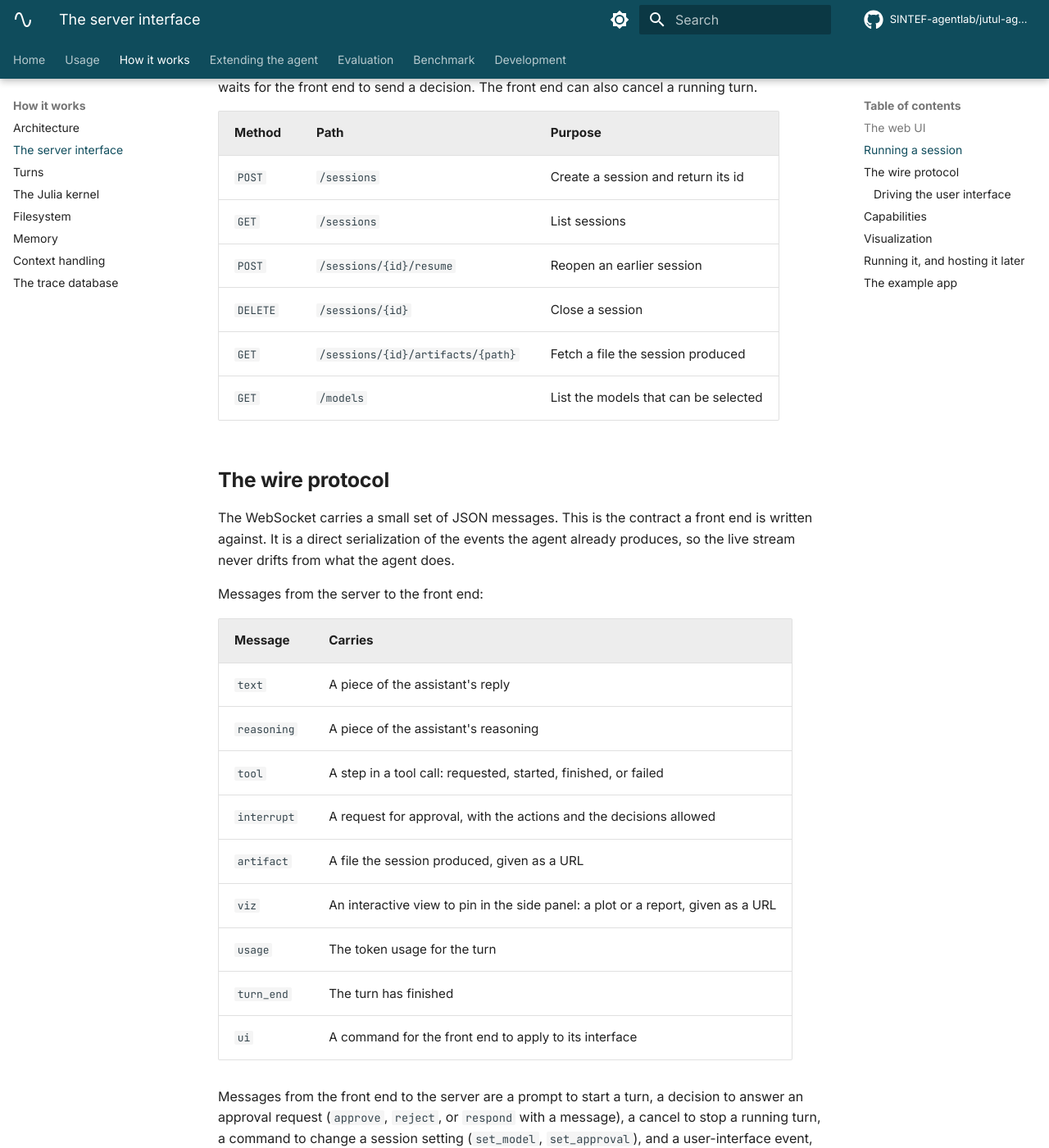
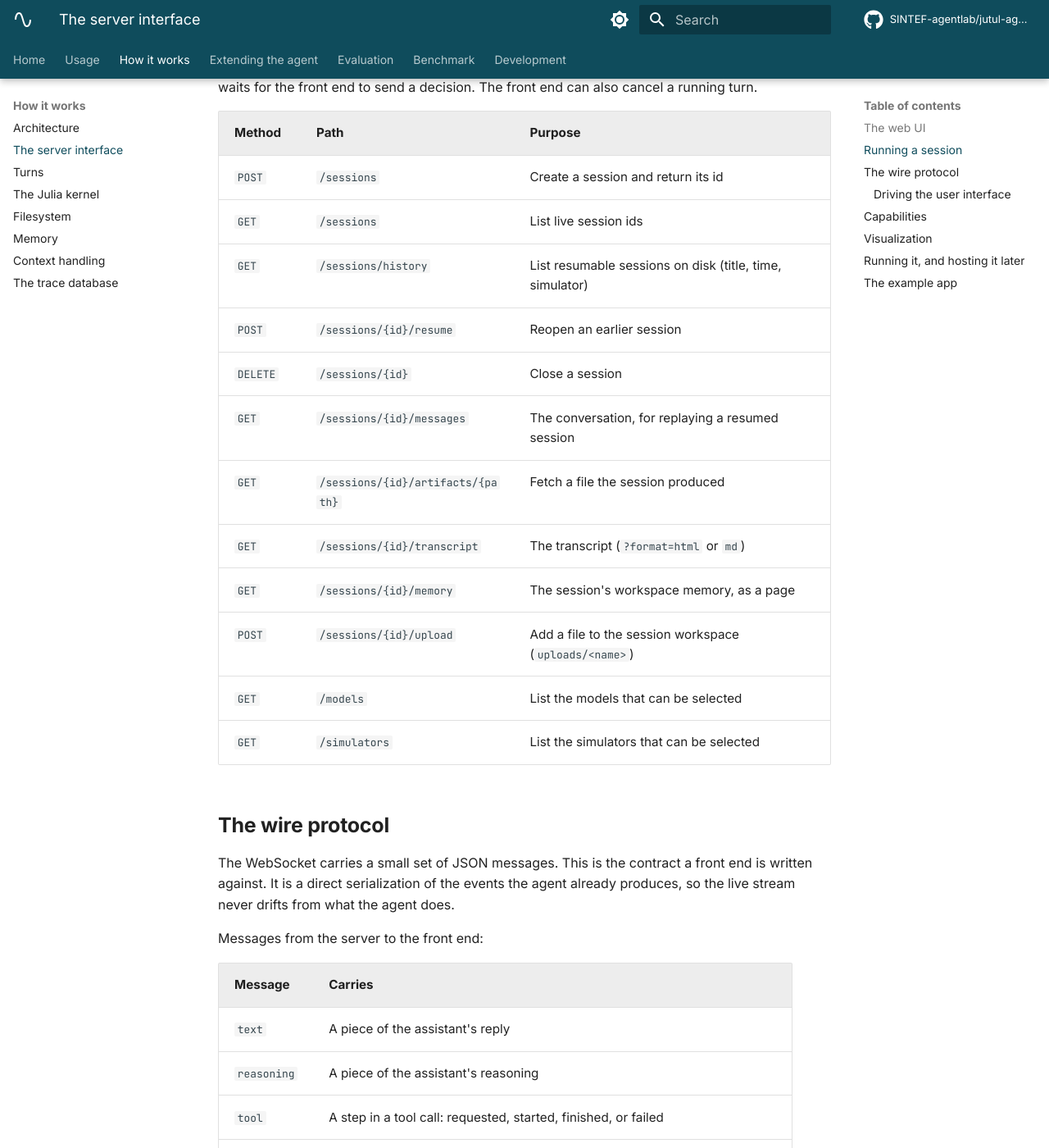
Before and after one commit to fredeco-gh/jutul-agent-geothermal, an MkDocs documentation site: the page built from docs/server-interface.md, in a window 1280 px wide and 1400 px high, scrolled down 1259 px. Shown: the whole window at 82% size. Built offline with MkDocs 1.6.1 and Material for MkDocs 9.7.7, drawn with Linux system fonts in a browser that asks for light colours; comment, search, counter and statistics services are not loaded.

Commit message:
docs: list the new session endpoints (history, messages, transcript, memory, upload)

```diff
--- a/docs/server-interface.md
+++ b/docs/server-interface.md
@@ -69,11 +69,17 @@ turn.
 | Method | Path | Purpose |
 | --- | --- | --- |
 | `POST` | `/sessions` | Create a session and return its id |
-| `GET` | `/sessions` | List sessions |
+| `GET` | `/sessions` | List live session ids |
+| `GET` | `/sessions/history` | List resumable sessions on disk (title, time, simulator) |
 | `POST` | `/sessions/{id}/resume` | Reopen an earlier session |
 | `DELETE` | `/sessions/{id}` | Close a session |
+| `GET` | `/sessions/{id}/messages` | The conversation, for replaying a resumed session |
 | `GET` | `/sessions/{id}/artifacts/{path}` | Fetch a file the session produced |
+| `GET` | `/sessions/{id}/transcript` | The transcript (`?format=html` or `md`) |
+| `GET` | `/sessions/{id}/memory` | The session's workspace memory, as a page |
+| `POST` | `/sessions/{id}/upload` | Add a file to the session workspace (`uploads/<name>`) |
 | `GET` | `/models` | List the models that can be selected |
+| `GET` | `/simulators` | List the simulators that can be selected |
 
 ## The wire protocol
 
```
